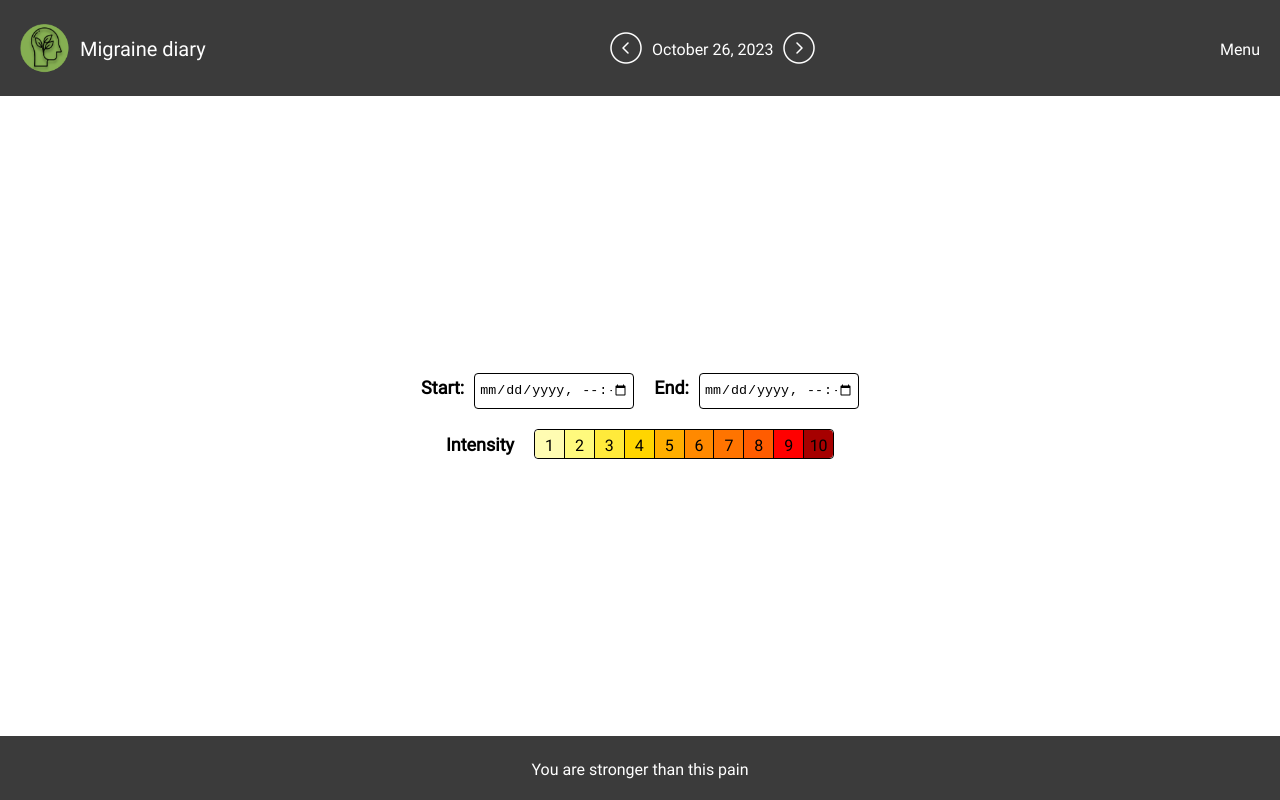
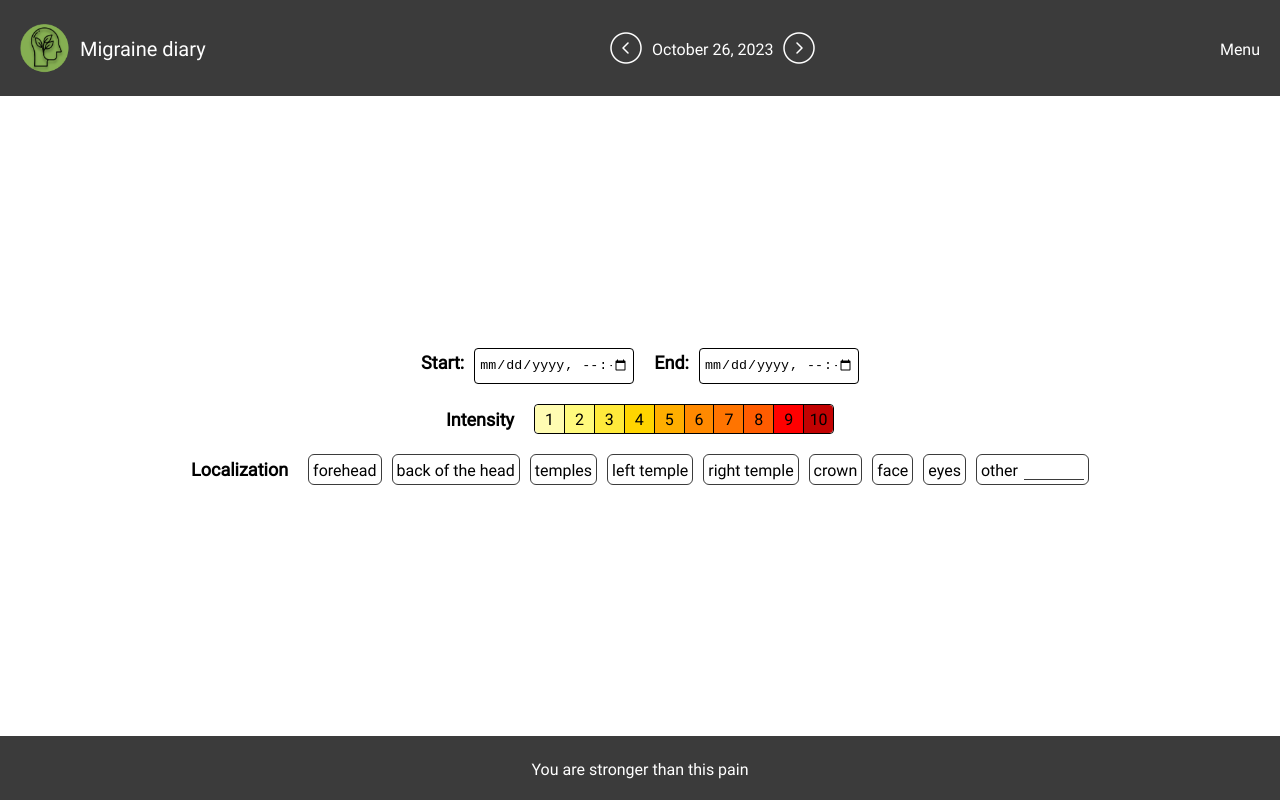
Before and after one commit to Raushaniam/migraine-diary, a React app: page / in a window 1280 px wide. Built offline with nearby package versions, Linux system fonts and the light colour scheme.

Commit message:
feat: add Localization Component with basic styles; change the color of the tenth scale point in the Intensity component

```diff
--- a/src/app/components/Main/Intensity/Intensity.scss
+++ b/src/app/components/Main/Intensity/Intensity.scss
@@ -3,8 +3,11 @@
 .Intensity {
   @include flexible();
   gap: 20px;
-  font-size: 18px;
-  font-weight: 600;
+
+  .Title {
+    font-size: 18px;
+    font-weight: 600;
+  }
 
   .Scale {
     border: 1px solid black;
@@ -63,7 +66,7 @@
       }
 
       &:nth-child(10) {
-        background-color: #A60000;
+        background-color: #c20202;
         border-top-right-radius: 4px;
         border-bottom-right-radius: 4px;
         border-right: none;
--- a/src/app/components/Main/Intensity/Intensity.tsx
+++ b/src/app/components/Main/Intensity/Intensity.tsx
@@ -5,7 +5,7 @@ import "./Intensity.scss";
 
 export const Intensity:FC<IIntensity> = ({title}) => {
     return <div className="Intensity">
-        {title}
+        <div className="Title">{title}</div>
         <div className="Scale">
             <label className="Label" htmlFor="one">1
                 <input className="Input" type="radio" id="one" name="one" value="1"/>
--- a/src/app/components/Main/Localization/Localization.scss
+++ b/src/app/components/Main/Localization/Localization.scss
@@ -0,0 +1,29 @@
+@import "../../../constants/variables.scss";
+
+.Localization {
+  @include flexible();
+  gap: 20px;
+
+  .Title {
+    font-size: 18px;
+    font-weight: 600;
+  }
+
+  .ListOfLocalizations {
+    @include flexible();
+    gap: 10px;
+
+    .Area {
+      border: 1px solid $LightBlack;
+      border-radius: 6px;
+      padding: 4px;
+
+      .InputArea {
+        border: none;
+        border-bottom: 1px solid $LightBlack;
+        width: 60px;
+        margin-left: 6px;
+      }
+    }
+  }
+}
--- a/src/app/components/Main/Localization/Localization.tsx
+++ b/src/app/components/Main/Localization/Localization.tsx
@@ -0,0 +1,33 @@
+import React, {FC} from "react";
+import "./Localization.scss";
+import {ILocalization} from "./ILocalization";
+
+export const Localization: FC<ILocalization> = ({
+                                                    title,
+                                                    crown,
+                                                    forehead,
+                                                    temples,
+                                                    leftTemple,
+                                                    rightTemple,
+                                                    eyes,
+                                                    face,
+                                                    back,
+                                                    other
+                                                }) => {
+    return <div className="Localization">
+        <div className="Title">{title}</div>
+        <div className="ListOfLocalizations">
+            <div className="Area">{forehead}</div>
+            <div className="Area">{back}</div>
+            <div className="Area">{temples}</div>
+            <div className="Area">{leftTemple}</div>
+            <div className="Area">{rightTemple}</div>
+            <div className="Area">{crown}</div>
+            <div className="Area">{face}</div>
+            <div className="Area">{eyes}</div>
+            <label className="Area" htmlFor="area">
+                {other}<input className="InputArea" type="text" id="area"/>
+            </label>
+        </div>
+    </div>
+}
--- a/src/app/components/Main/Main.tsx
+++ b/src/app/components/Main/Main.tsx
@@ -4,10 +4,23 @@ import "./Main.scss";
 import {Time} from "./Time/Time";
 import {Dictionary} from "../../constants/Dictionary";
 import {Intensity} from "./Intensity/Intensity";
+import {Localization} from "./Localization/Localization";
 
 export const Main: FC<IMain> = () => {
     return <div className="Main">
         <Time start={Dictionary.START} end={Dictionary.END}/>
         <Intensity title={Dictionary.INTENSITY}/>
+        <Localization
+            title={Dictionary.LOCALIZATION}
+            back={Dictionary.BACK}
+            crown={Dictionary.CROWN}
+            eyes={Dictionary.EYES}
+            face={Dictionary.FACE}
+            forehead={Dictionary.FOREHEAD}
+            leftTemple={Dictionary.LEFT_TEMPLE}
+            other={Dictionary.OTHER}
+            rightTemple={Dictionary.RIGHT_TEMPLE}
+            temples={Dictionary.TEMPLES}
+        />
     </div>
 }
--- a/src/app/constants/Dictionary.ts
+++ b/src/app/constants/Dictionary.ts
@@ -19,4 +19,13 @@ export const Dictionary = {
     'LOG_IN': 'Log in',
     'LOG_OUT': 'Log out',
     'MOTTO': 'You are stronger than this pain',
+    'FACE': 'face',
+    'FOREHEAD': 'forehead',
+    'EYES': 'eyes',
+    'BACK': 'back of the head',
+    'CROWN': 'crown',
+    'TEMPLES': 'temples',
+    'LEFT_TEMPLE': 'left temple',
+    'RIGHT_TEMPLE': 'right temple',
+    'OTHER': 'other',
 }
```
Also changed, not shown: src/app/components/Main/Localization/ILocalization.ts (+12 -0 lines).
